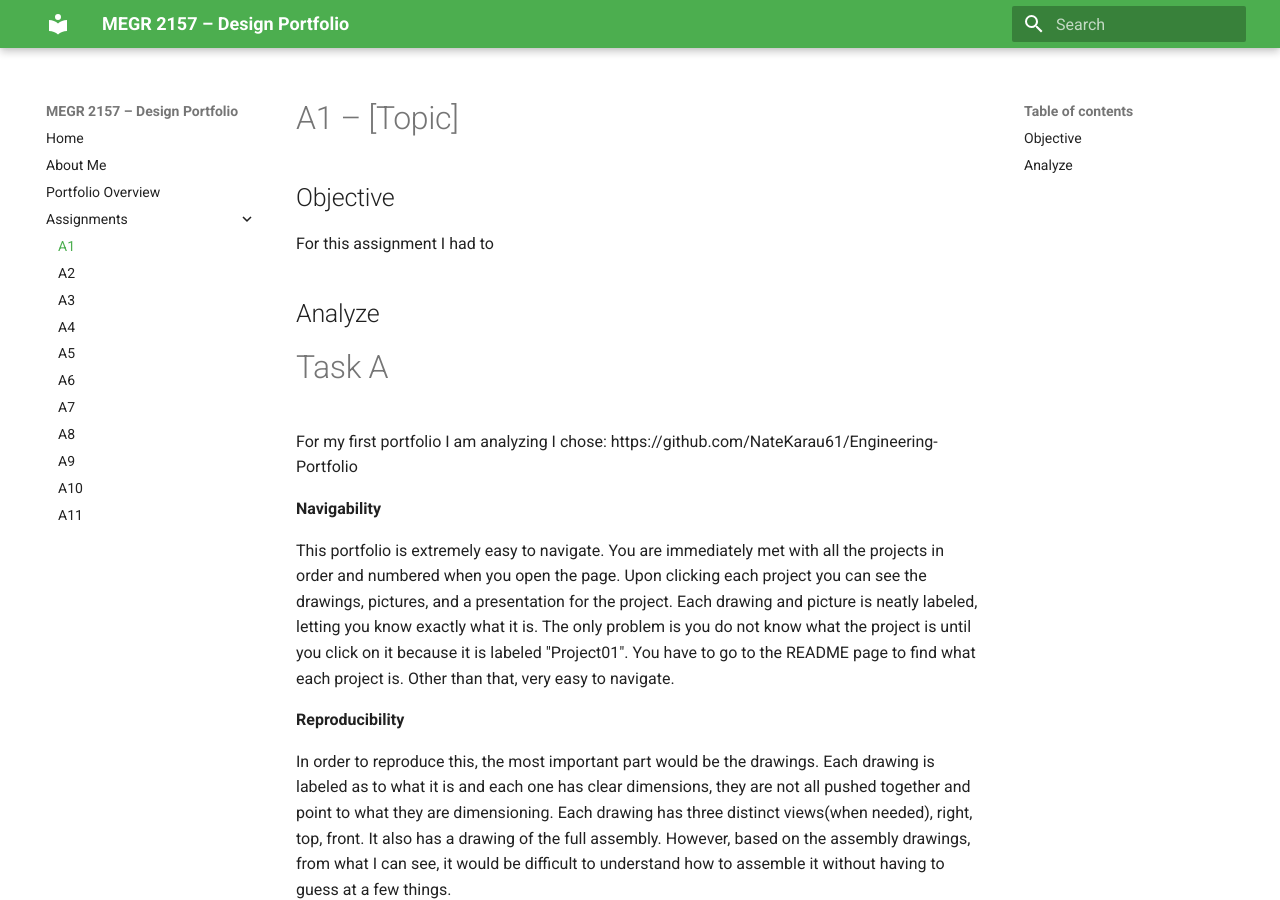
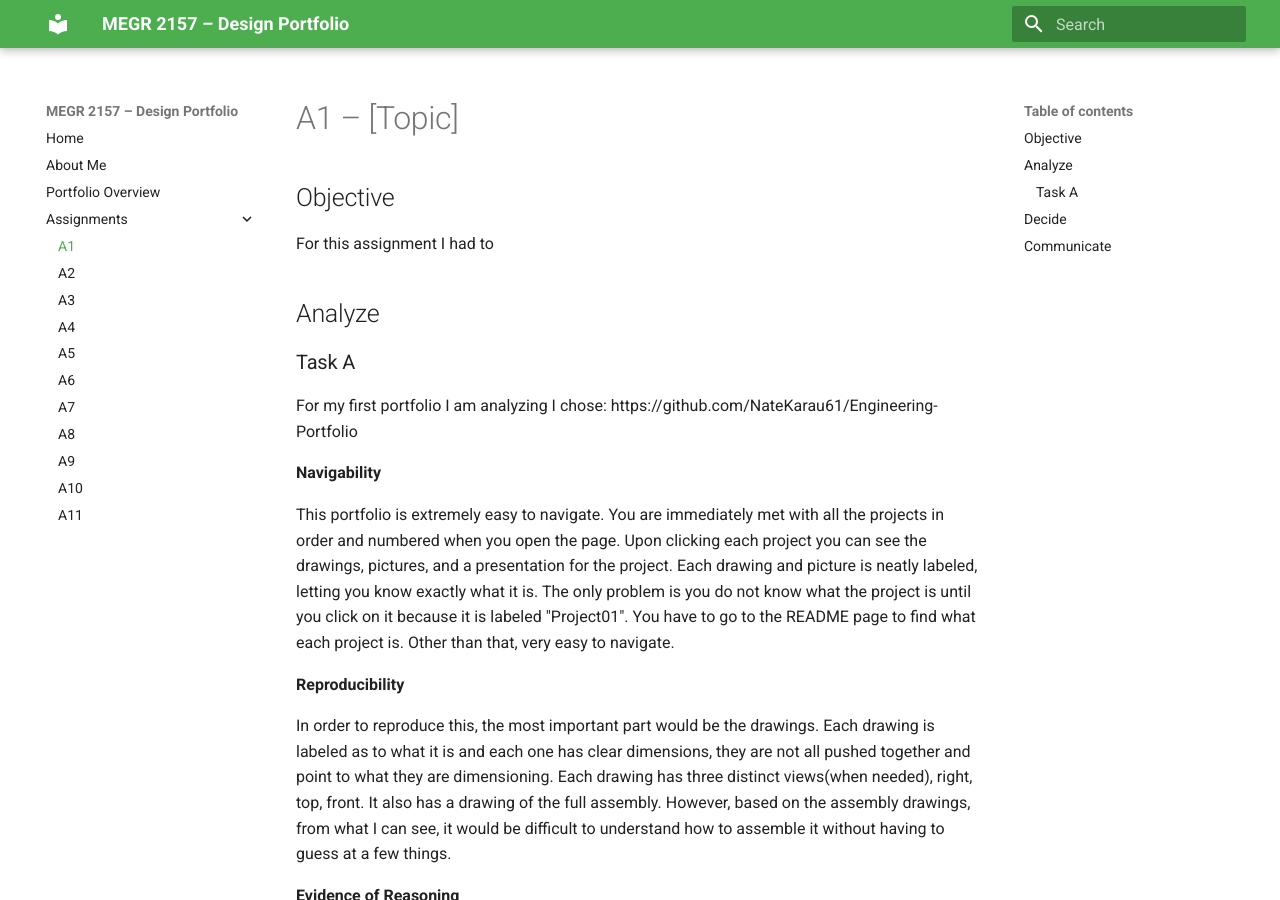
Before and after one commit to JacksonRice6/megr2156-portfolio, an MkDocs documentation site: the page built from docs/assignments/A01/index.md, in a window 1280 px wide and 900 px high. Built offline with MkDocs 1.6.1 and Material for MkDocs 9.7.7, drawn with Linux system fonts in a browser that asks for light colours.

Commit message:
Update index.md

```diff
--- a/docs/assignments/A01/index.md
+++ b/docs/assignments/A01/index.md
@@ -5,7 +5,7 @@ For this assignment I had to
 
 ## Analyze
 
-#Task A
+### Task A
 
 For my first portfolio I am analyzing I chose: https://github.com/NateKarau61/Engineering-Portfolio
 
```
